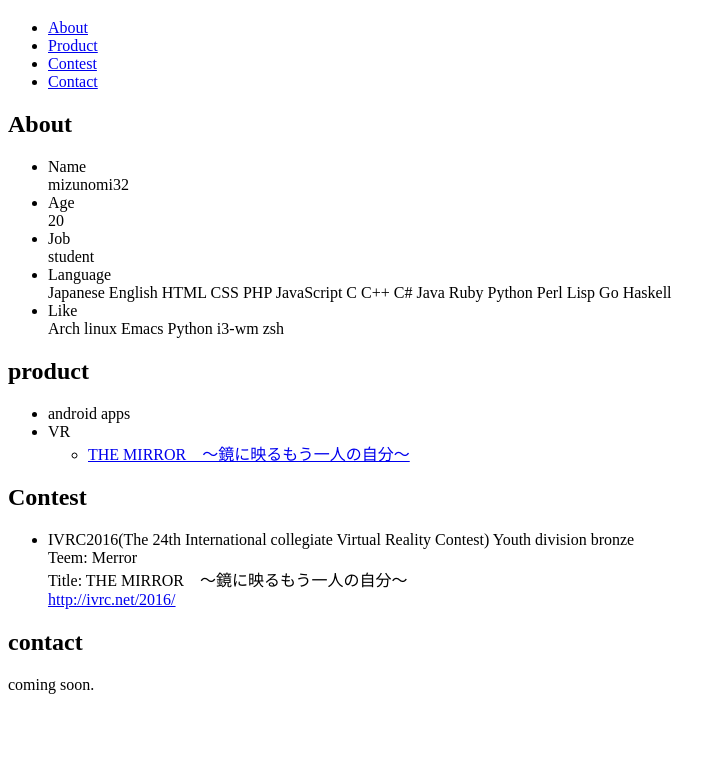
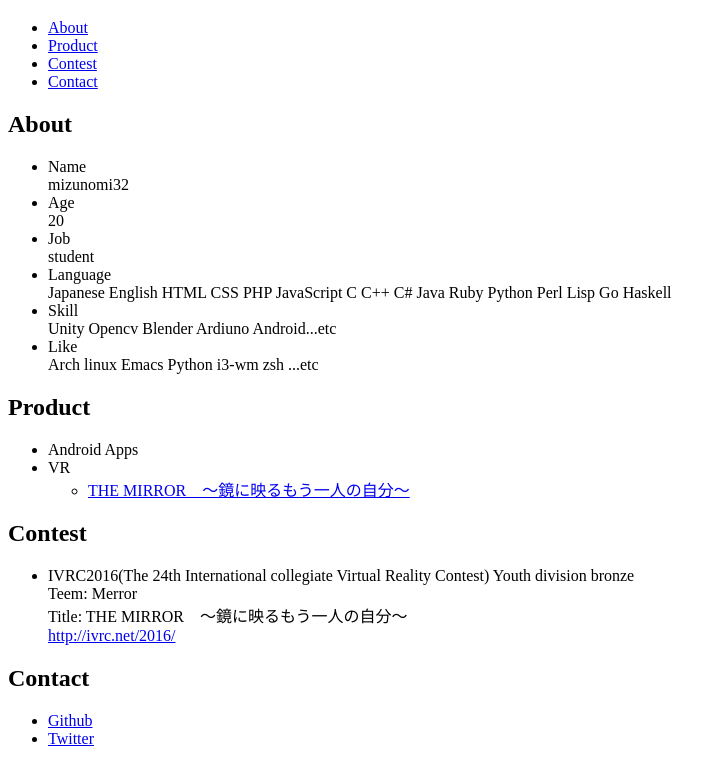
Before and after one commit to mizunomi32/mizunomi32.github.io, a plain HTML site: page index.html in a window 1280 px wide. Shown: the part 61-825 px from the top of the page, without its empty margins (0-725 px from the left). Before the commit the page ends 800 px from the top, so only its background shows below. Drawn offline with Linux system fonts and the light colour scheme.

Commit message:
index.html v0.6

```diff
--- a/index.html
+++ b/index.html
@@ -11,7 +11,7 @@
 <ul>
 <li><a href="#about">About</a></li>
 <li><a href="#product">Product</a></li>
-<li><a href="#Contest">Contest</a></li>
+<li><a href="#contest">Contest</a></li>
 <li><a href="#contact">Contact</a></li>
 </ul>
 <div id="about">
@@ -25,21 +25,23 @@ mizunomi32
 student
 <li>Language</li>
 Japanese English HTML CSS PHP JavaScript C C++ C# Java Ruby Python Perl Lisp Go Haskell
+<li>Skill</li>
+Unity Opencv Blender Ardiuno Android...etc
 <li>Like</li>
-Arch linux  Emacs Python i3-wm zsh
+Arch linux  Emacs Python i3-wm zsh ...etc
 </ul>
 </div>
 
 <div id="product">
-  <h2>product</h2>
+  <h2>Product</h2>
   <ul>
-    <li>android apps</li>
+    <li>Android Apps</li>
     <li>VR</li>
     <ul><li><a href="http://ivrc.net/2016/visitors/#AjaxActionArea">THE MIRROR　～鏡に映るもう一人の自分～</a></li>
     </ul>
   </ul>
 </div>
-<div id="Contest">
+<div id="contest">
   <h2>Contest</h2>
   <ul><li>
     IVRC2016(The 24th International collegiate Virtual Reality Contest) Youth division bronze
@@ -51,8 +53,10 @@ Arch linux  Emacs Python i3-wm zsh
 </div>
 
 <div id="contact">
-  <h2>contact</h2>
-  coming soon.
+  <h2>Contact</h2>
+  <ul><li><a href="https://github.com/mizunomi32">Github</a></li>
+    <li><a href="https://twitter.com/mizunomi32"> Twitter</a></li>
+  </ul>
 </div>
 </body>
 </html>
```
